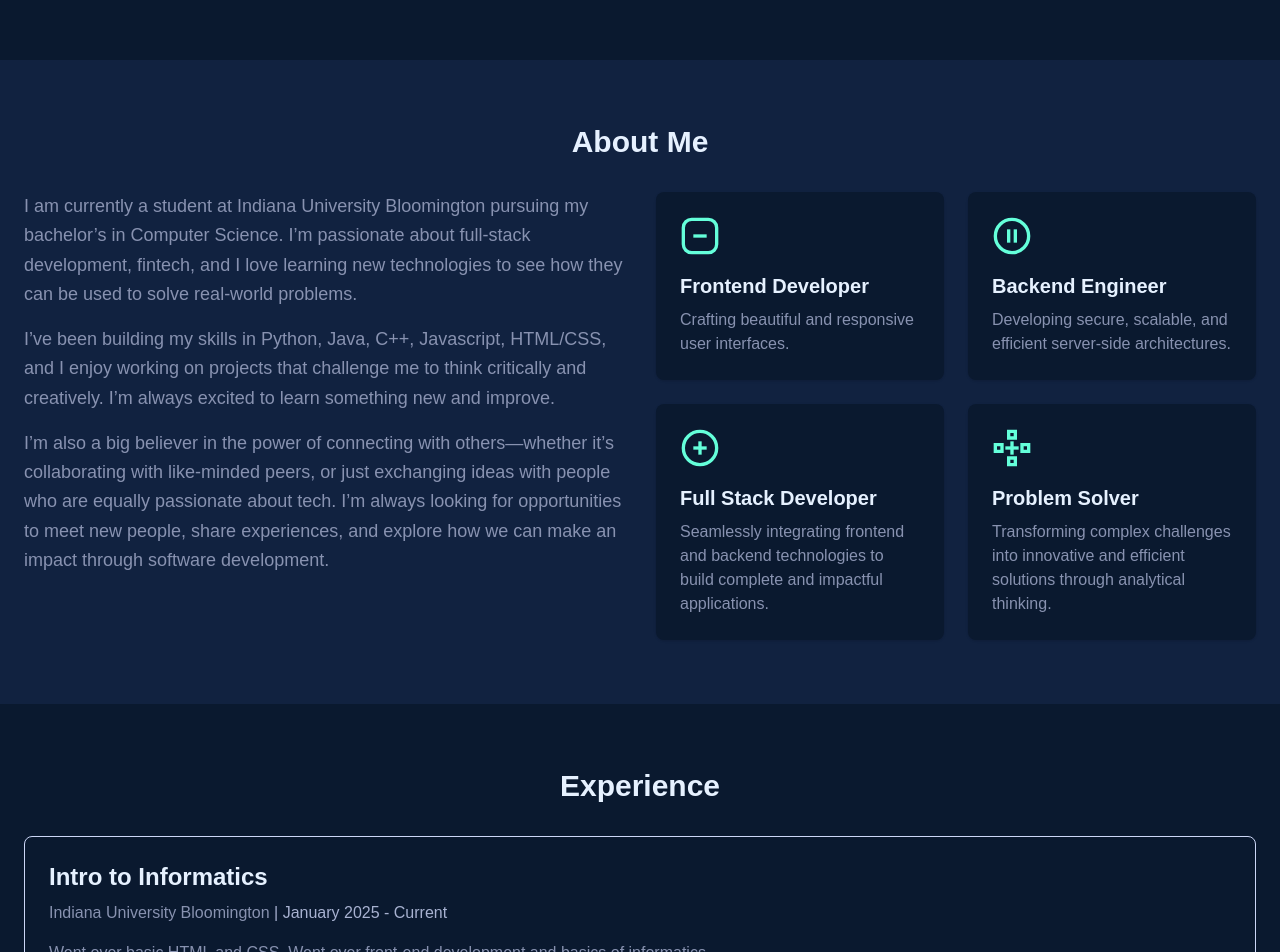
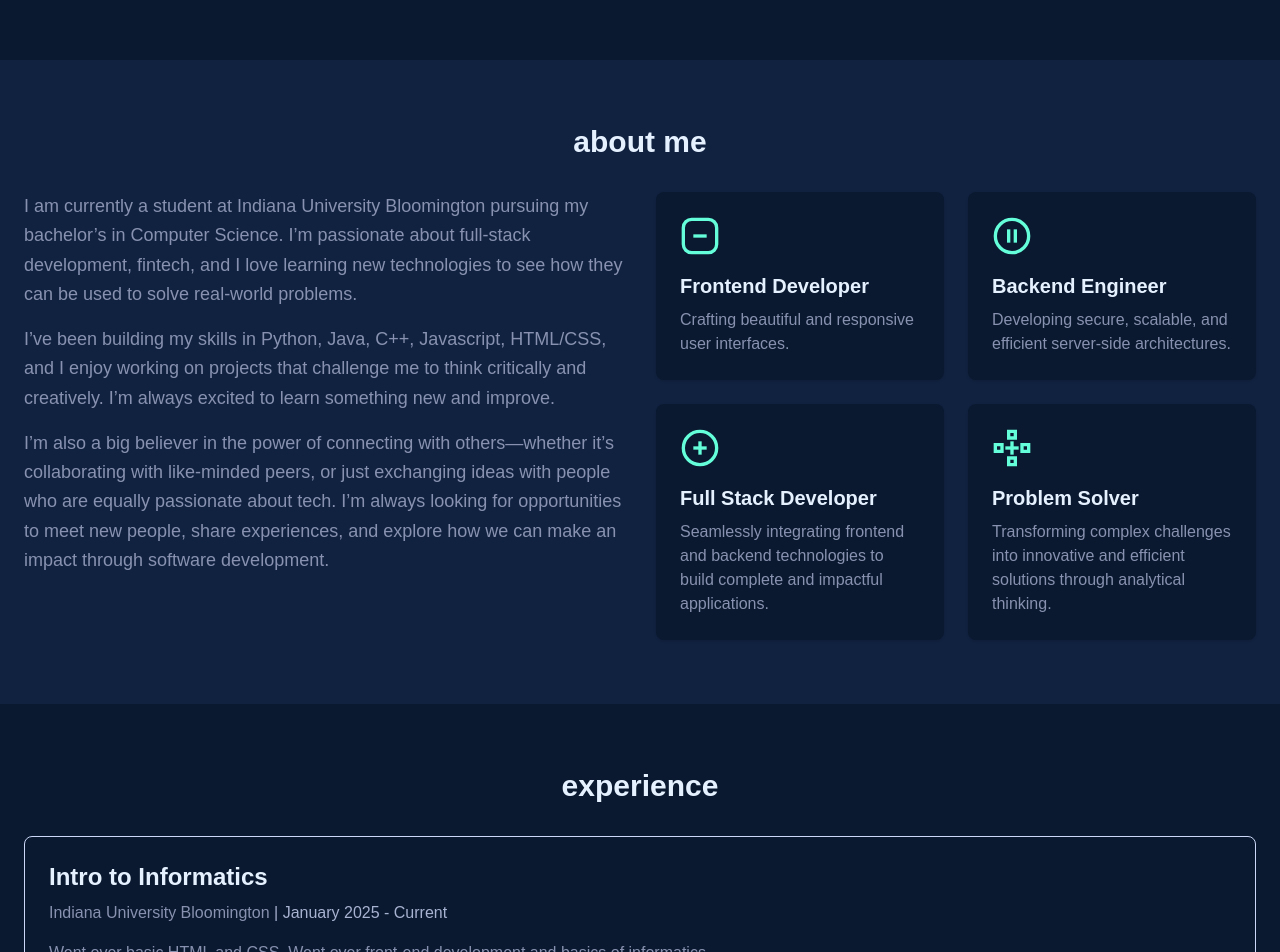
Before and after one commit to gelogonza/gelo, a Next.js app: page / in a window 1280 px wide. Shown: the part 740-1692 px from the top of the page. Built offline with nearby package versions, Linux system fonts and the light colour scheme.

Commit message:
changed section titles

```diff
--- a/app/components/About.tsx
+++ b/app/components/About.tsx
@@ -75,7 +75,7 @@ const About: React.FC = () => {
 
     return (
       <section id="about" className="py-16 bg-light-navy text-lightest-slate">
-        <h2 className="text-3xl font-bold text-center mb-8 text-white">About Me</h2>
+        <h2 className="text-3xl font-bold text-center mb-8 text-white">about me</h2>
         <div className="max-w-7xl mx-auto px-6 grid md:grid-cols-2 gap-8">
           {/* Left Side: Description */}
           <div>
--- a/app/components/Contact.tsx
+++ b/app/components/Contact.tsx
@@ -5,7 +5,7 @@ import { Mail } from "lucide-react";
 const Contact: React.FC = () => {
   return (
     <section id="contact" className="py-16 bg-gradient-to-b from-navy to-light-navy text-lightest-slate text-center">
-      <h2 className="text-3xl font-bold text-white mb-4">Contact</h2>
+      <h2 className="text-3xl font-bold text-white mb-4">contact</h2>
       <p className="text-lg text-slate mb-6">
         Feel free to reach out to me for any questions or opportunities!
       </p>
--- a/app/components/Experience.tsx
+++ b/app/components/Experience.tsx
@@ -68,7 +68,7 @@ const experiences = [
   const Experience: React.FC = () => {
     return (
       <section id="experience" className="py-16 bg-navy text-lightest-slate">
-        <h2 className="text-3xl font-bold text-center mb-8 text-white">Experience</h2>
+        <h2 className="text-3xl font-bold text-center mb-8 text-white">experience</h2>
         <div className="grid gap-8 max-w-7xl mx-auto px-6">
           {experiences.map((exp, index) => (
             <div
--- a/app/components/Projects.tsx
+++ b/app/components/Projects.tsx
@@ -58,7 +58,7 @@ const projects = [
 const Projects: React.FC = () => {
   return (
     <section id="projects" className="py-16 bg-navy text-lightest-slate">
-      <h2 className="text-3xl font-bold text-center mb-8 text-white">Projects</h2>
+      <h2 className="text-3xl font-bold text-center mb-8 text-white">projects</h2>
       <div className="grid gap-8 md:grid-cols-3 max-w-7xl mx-auto px-6">
         {projects.map((project, index) => (
           <div
--- a/app/components/Skills.tsx
+++ b/app/components/Skills.tsx
@@ -26,7 +26,7 @@ const skills = [
 const Skills: React.FC = () => {
     return (
       <section id="skills" className="py-16 bg-navy text-lightest-slate">
-        <h2 className="text-3xl font-bold text-center mb-8 text-white">Skills</h2>
+        <h2 className="text-3xl font-bold text-center mb-8 text-white">skills</h2>
         <motion.div
           className="grid grid-cols-2 md:grid-cols-4 lg:grid-cols-6 gap-8 max-w-7xl mx-auto px-6"
           initial="hidden"
```
